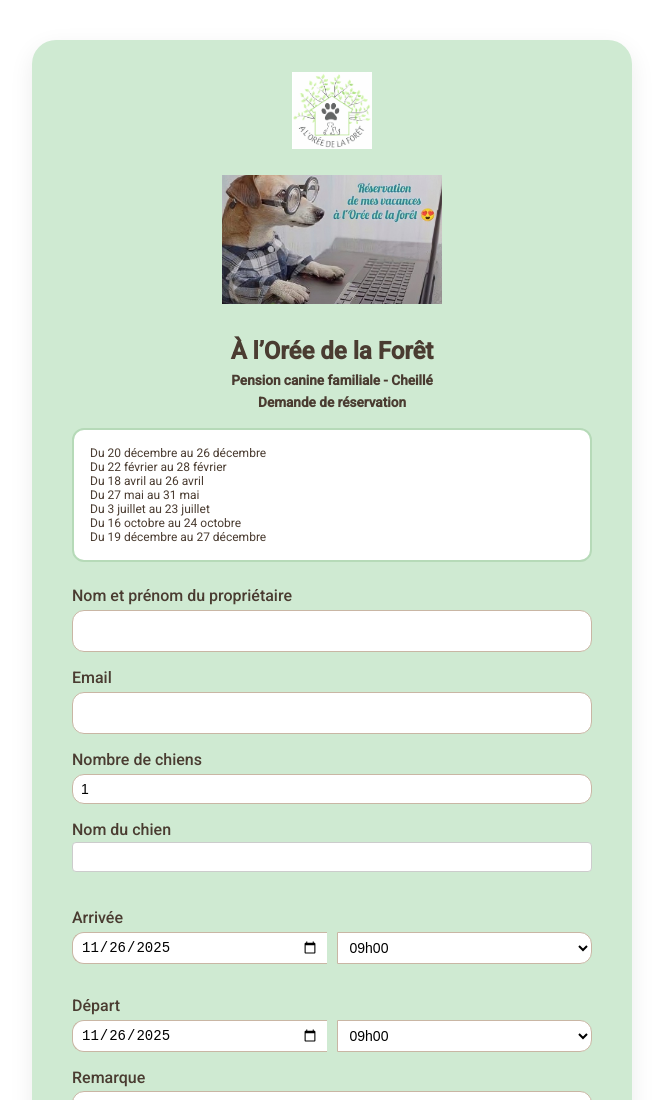
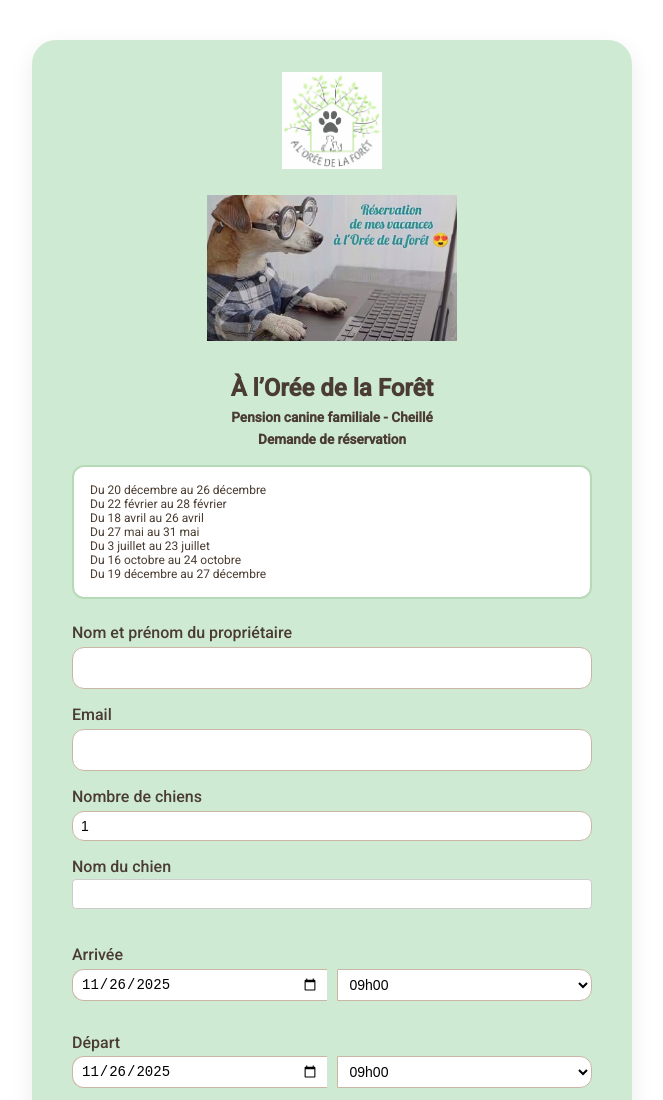
Before and after one commit to aloreedelaforet37/reservation-test, a plain HTML site: page index.html in a window 1280 px wide. Shown: the top 1100 px of the page, without its empty margins (308-971 px from the left). Drawn offline with nearby package versions, Linux system fonts and the light colour scheme.

Commit message:
Update style.css

```diff
--- a/style.css
+++ b/style.css
@@ -39,13 +39,13 @@ body {
 
 /* Taille spécifique pour le logo */
 .header-images img.logo {
-  max-width: 80px;   /* plus petit */
+  max-width: 100px;   /* plus petit */
   height: auto;
 }
 
 /* Taille spécifique pour reservationVacances.jpg */
 .header-images img.second-image {
-  max-width: 220px;  /* plus grand */
+  max-width: 250px;  /* plus grand */
   height: auto;
 }
 
```
